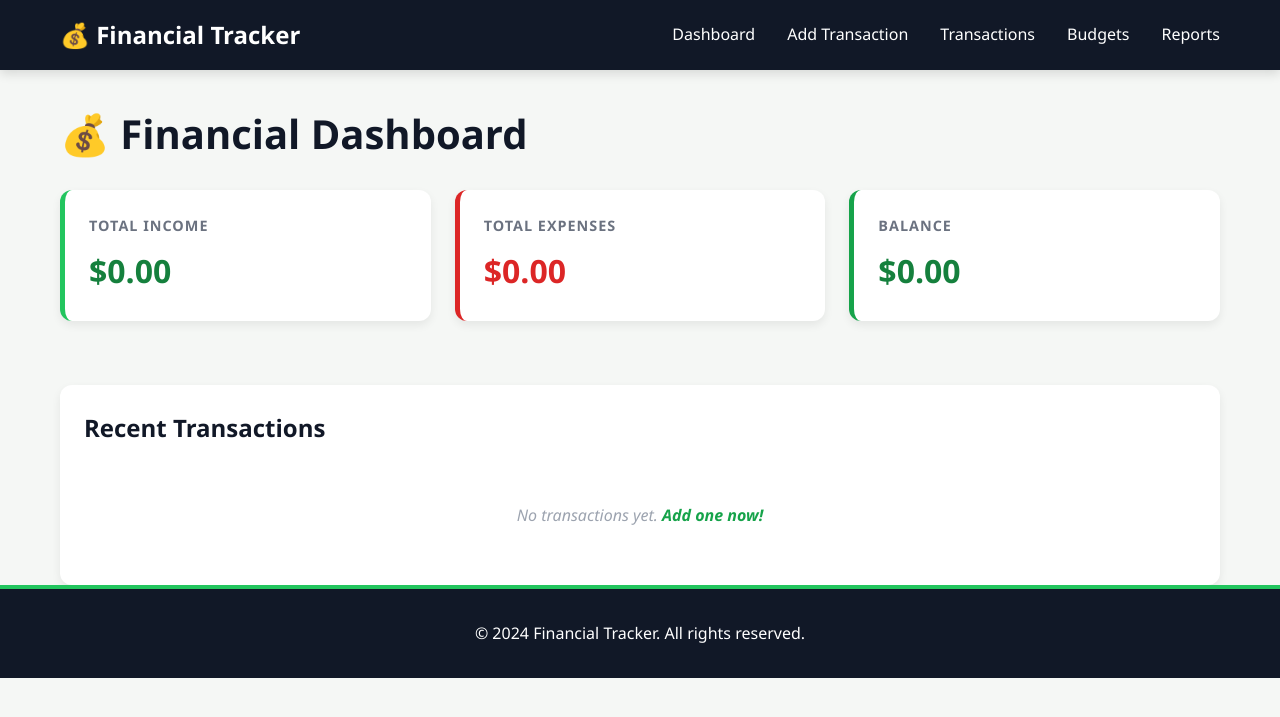
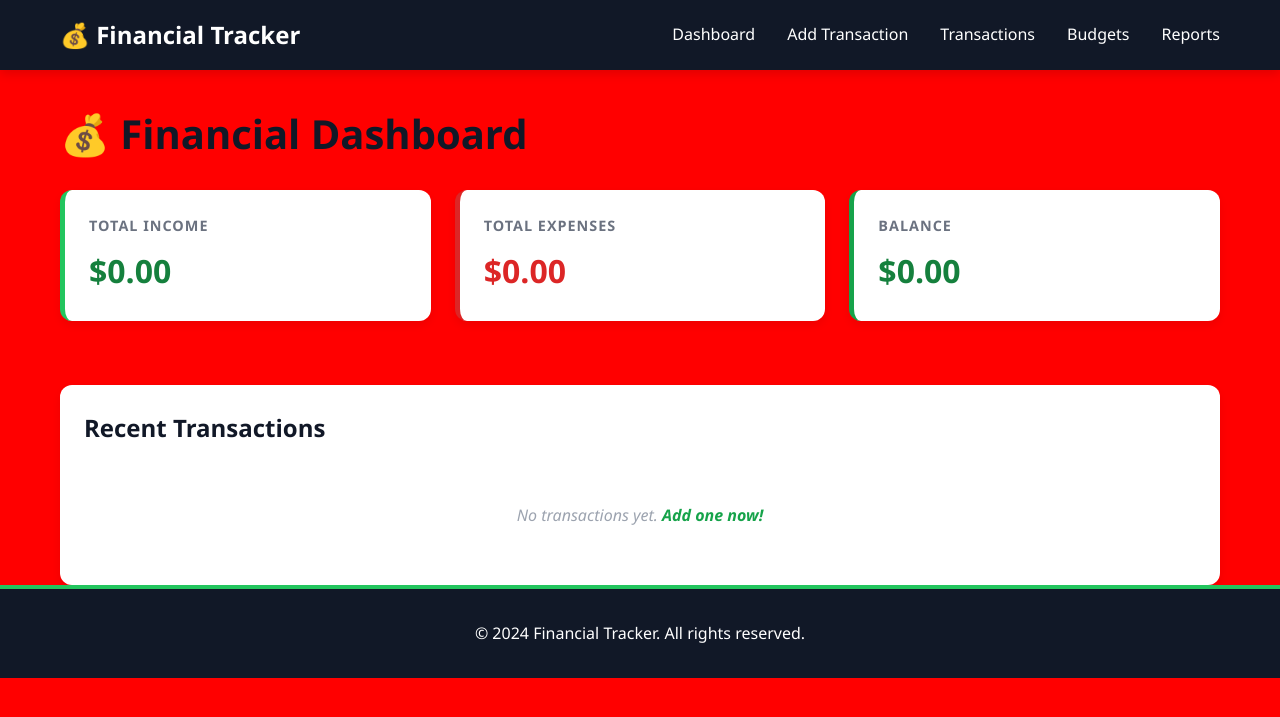
Before and after one commit to nealbose/Financial-Tracker, a Flask app: page / in a window 1280 px wide. Shown: the top 717 px of the page. Run offline with Flask 3, Linux system fonts and the light colour scheme.

Commit message:
Add red background color to body

```diff
--- a/static/css/style.css
+++ b/static/css/style.css
@@ -1,4 +1,6 @@
-* {
+body {
+    background-color: red !important;
+}* {
     margin: 0;
     padding: 0;
     box-sizing: border-box;
```
